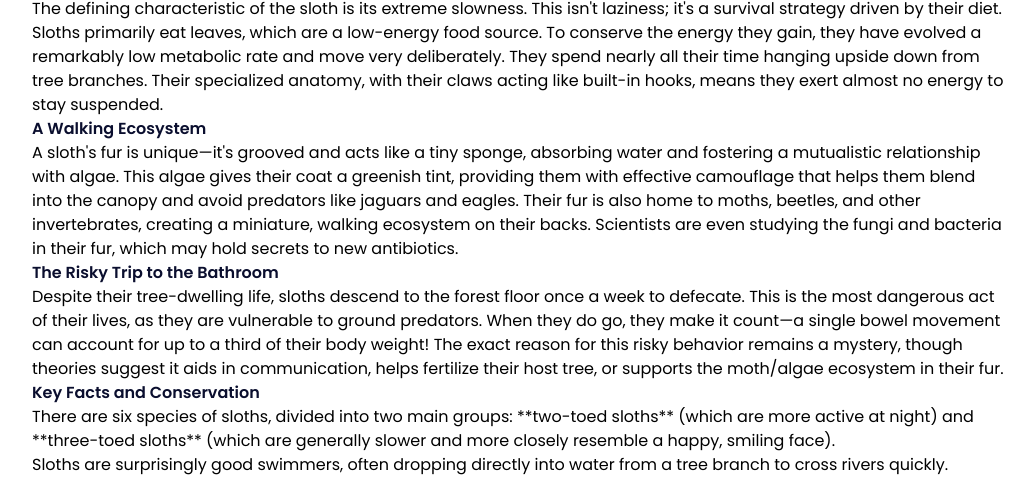
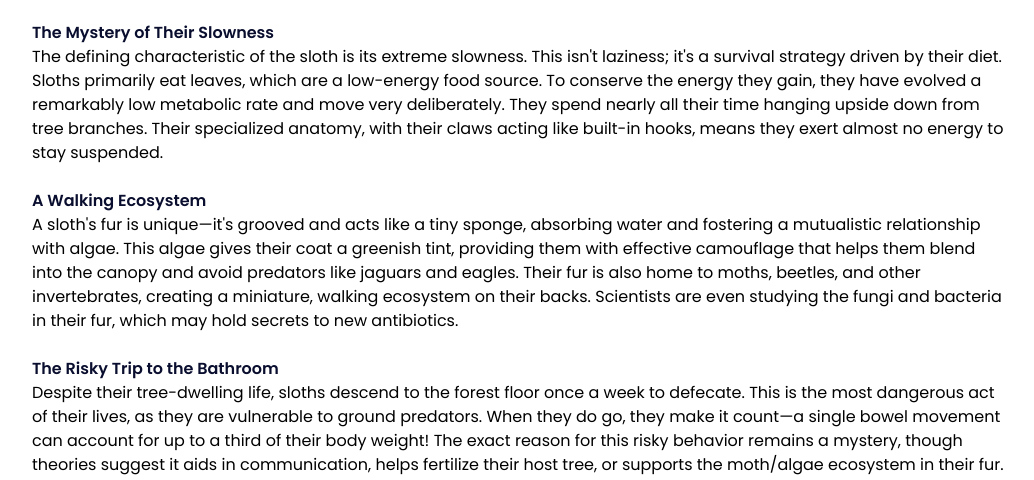
Before and after one commit to valinfernanda/sloth, a website: page src/slothlife.html in a window 1280 px wide. Shown: the part 394-874 px from the top of the page, without its empty margins (121-1155 px from the left). Drawn offline with Linux system fonts and the light colour scheme.

Commit message:
Update the Page Sloth Life

```diff
--- a/src/slothlife.html
+++ b/src/slothlife.html
@@ -33,31 +33,32 @@
                     <div class="">
                         <h1 class="mt-[16px] text-[80px] leading-[125.6%] max-w-[607px] text-[#0A0E2E]">About Sloth </h1>
                         <div class="space-y-6 text-lg text-gray-700 max-w-3xl">
+                            <br>
                             <p>
                                 Sloths, the world's slowest mammals, have a laidback lifestyle that is perfectly
                                 adapted for survival in the tropical rainforests of Central and South America.
                                 They are not primates, but rather belong to the same group of creatures as
                                 armadillos and anteaters, falling under the superorder Xenarthra.
                             </p>
-
+                            <br>
                             <h2 class="text-3xl font-semibold pt-4 text-[#0A0E2E]">The Mystery of Their Slowness</h2>
                             <p>
                                 The defining characteristic of the sloth is its extreme slowness. This isn't laziness; it's a survival strategy driven by their diet. Sloths primarily eat leaves, which are a low-energy food source. To conserve the energy they gain, they have evolved a remarkably low metabolic rate and move very deliberately. They spend nearly all their time hanging upside down from tree branches. Their specialized anatomy, with their claws acting like built-in hooks, means they exert almost no energy to stay suspended.
                             </p>
-
+                            <br>
                             <h2 class="text-3xl font-semibold pt-4 text-[#0A0E2E]">A Walking Ecosystem</h2>
                             <p>
                                 A sloth's fur is unique—it's grooved and acts like a tiny sponge, absorbing water and fostering a mutualistic relationship with algae. This algae gives their coat a greenish tint, providing them with effective camouflage that helps them blend into the canopy and avoid predators like jaguars and eagles. Their fur is also home to moths, beetles, and other invertebrates, creating a miniature, walking ecosystem on their backs. Scientists are even studying the fungi and bacteria in their fur, which may hold secrets to new antibiotics.
                             </p>
-
+                            <br>
                             <h2 class="text-3xl font-semibold pt-4 text-[#0A0E2E]">The Risky Trip to the Bathroom</h2>
                             <p>
                                 Despite their tree-dwelling life, sloths descend to the forest floor once a week to defecate. This is the most dangerous act of their lives, as they are vulnerable to ground predators. When they do go, they make it count—a single bowel movement can account for up to a third of their body weight! The exact reason for this risky behavior remains a mystery, though theories suggest it aids in communication, helps fertilize their host tree, or supports the moth/algae ecosystem in their fur.
                             </p>
-
+                            <br>
                             <h2 class="text-3xl font-semibold pt-4 text-[#0A0E2E]">Key Facts and Conservation</h2>
                             <ul class="list-disc list-inside ml-4 space-y-2">
-                                <li>There are six species of sloths, divided into two main groups: **two-toed sloths** (which are more active at night) and **three-toed sloths** (which are generally slower and more closely resemble a happy, smiling face).</li>
+                                <li>There are six species of sloths, divided into two main groups: two-toed sloths (which are more active at night) and three-toed sloths (which are generally slower and more closely resemble a happy, smiling face).</li>
                                 <li>Sloths are surprisingly good swimmers, often dropping directly into water from a tree branch to cross rivers quickly.</li>
                                 <li>The biggest threat to sloths is **habitat loss** due to deforestation, as they rely on a continuous canopy for safe movement.</li>
                             </ul>
```
